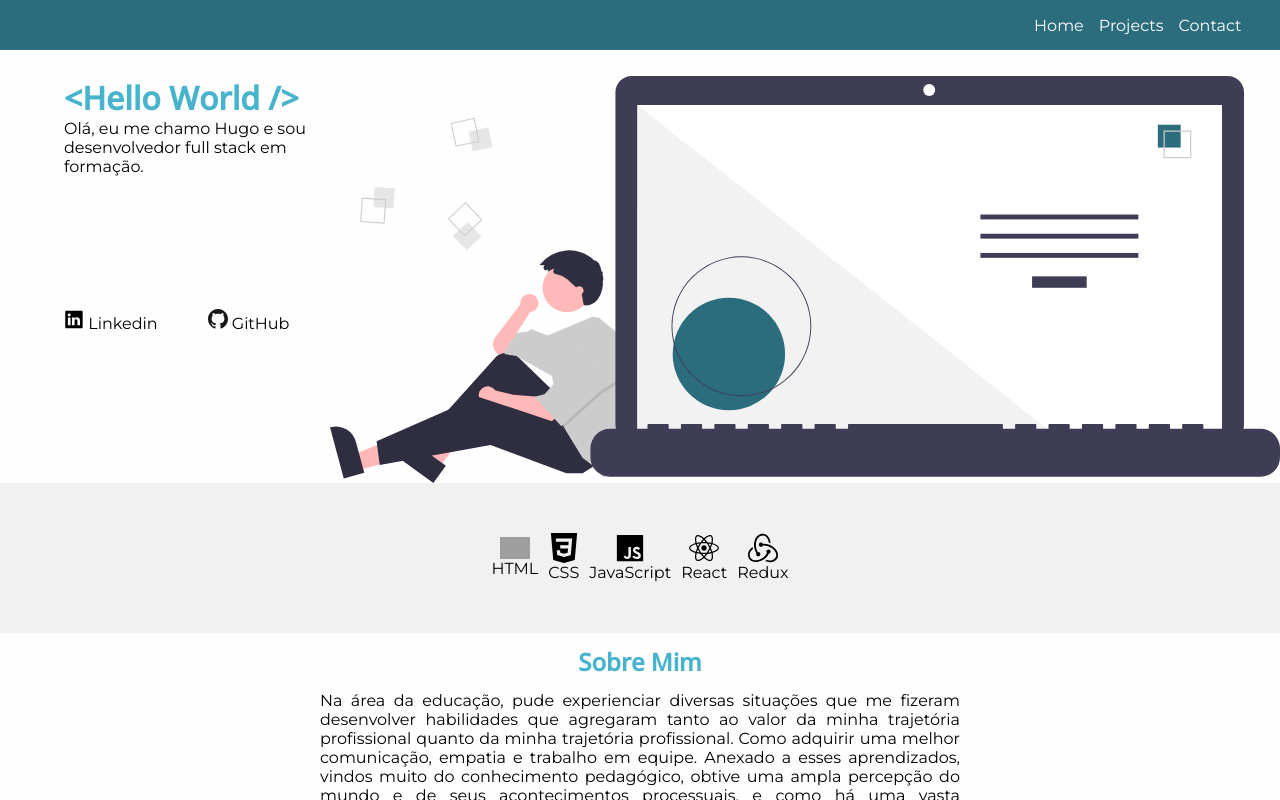
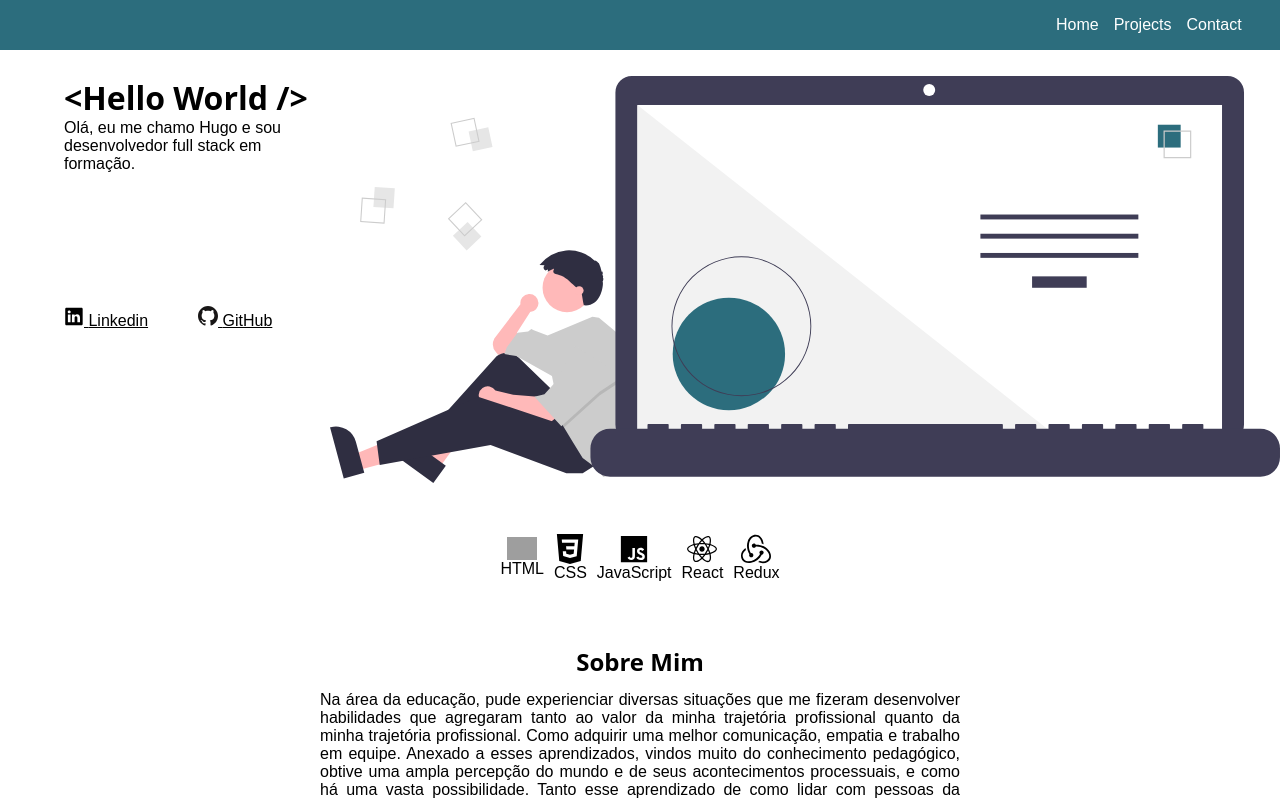
Before and after one commit to hgo19/hgo19.github.io, a React (Create React App) app: page / in a window 1280 px wide. Shown: the top 800 px of the page. Built offline with nearby package versions, Linux system fonts and the light colour scheme; grey boxes are pictures that could not be loaded.

Commit message:
refatorando aplicação para utilizar styled component. Header refatorado

```diff
--- a/src/App.jsx
+++ b/src/App.jsx
@@ -1,6 +1,8 @@
-import './App.css';
+// import './App.css';
 import React from 'react';
 import { Route, Switch } from 'react-router-dom';
+
+import GlobalStyle from './styles/GlobalStyle';
 
 import Home from './pages/Home';
 import Contact from './pages/Contact';
@@ -11,6 +13,7 @@
 function App() {
   return (
     <>
+      <GlobalStyle />
       <Header />
       <Switch>
         <Route exact path="/" component={ Home } />
--- a/src/components/Header.jsx
+++ b/src/components/Header.jsx
@@ -1,7 +1,12 @@
 import React, { useState } from 'react';
-import { Link } from 'react-router-dom';
 
-import '../styles/header.css';
+import {
+  HeaderContainer,
+  NavBarContainer,
+  HamburguerMenuButtons,
+  HamburgerMenu,
+  UlLinks,
+  NavLinks } from '../styles/styles';
 import menuHamburguer from '../files/images/menuIcon.svg';
 
 export default function Header() {
@@ -12,17 +17,17 @@
   };
 
   return (
-    <header className="header-container">
-      <nav className="navbar-container">
-        <div onClick={toggle} className="hamburguer-menu-container">
-          <img className="hamburger-menu" src={menuHamburguer} alt="menu hamburguer" />
-        </div>
-        <ul className={isToggled ? 'navbar-open' : 'navbar-links'}>
-          <Link to="/"><li>Home</li></Link>
-          <Link to="/projects"><li>Projects</li></Link>
-          <Link to="/contact"><li>Contact</li></Link>
-        </ul>
-      </nav>
-    </header>
+    <HeaderContainer>
+      <NavBarContainer>
+        <HamburguerMenuButtons type="button" onClick={toggle}>
+          <HamburgerMenu src={menuHamburguer} alt="menu hamburguer" />
+        </HamburguerMenuButtons>
+        <UlLinks>
+          <NavLinks to="/"><li>Home</li></NavLinks>
+          <NavLinks to="/projects"><li>Projects</li></NavLinks>
+          <NavLinks to="/contact"><li>Contact</li></NavLinks>
+        </UlLinks>
+      </NavBarContainer>
+    </HeaderContainer>
   );
 }
--- a/src/index.jsx
+++ b/src/index.jsx
@@ -1,6 +1,6 @@
 import React from 'react';
 import ReactDOM from 'react-dom/client';
-import './index.css';
+// import './index.css';
 import { BrowserRouter } from 'react-router-dom';
 import App from './App';
 
--- /dev/null
+++ b/src/styles/GlobalStyle.js
@@ -0,0 +1,23 @@
+import { createGlobalStyle } from "styled-components";
+
+const GlobalStyle = createGlobalStyle`
+@import url('https://fonts.googleapis.com/css2?family=Montserrat&family=Open+Sans:wght@500&display=swap');
+
+* {
+  box-sizing: border-box;
+  margin: 0;
+  padding: 0;
+}
+
+body {
+  background-color: var(--background-color);
+  // background-color: rgb(17, 17, 17);
+  font-family: 'Montserrat', sans-serif;
+}
+
+h1 {
+  font-family: 'Open Sans', sans-serif;
+}
+`;
+
+export default GlobalStyle;
--- /dev/null
+++ b/src/styles/styles.js
@@ -0,0 +1,50 @@
+import styled from "styled-components";
+import { Link } from "react-router-dom";
+
+const colors = {
+  backgroundColor: '#fefefe',
+  sectionColor: '#f1f1f1',
+  headerColor: '#2c6d7d',
+  titleColor: '#47b3cd',
+  textColor: '#000000',
+};
+
+
+export const HeaderContainer = styled.header`
+  background-color: ${colors.headerColor};
+  display: flex;
+  height: 50px;
+  justify-content: flex-end;
+  margin: 0;
+  top: 0;
+`;
+
+export const NavBarContainer = styled.nav`
+  align-items: center;
+  align-content: center;
+  display: flex;
+  margin-right: 3%;
+`;
+
+export const HamburguerMenuButtons = styled.button`
+  background-color: transparent;
+  border: none;
+  cursor: pointer;
+  display: none;
+`;
+
+export const HamburgerMenu = styled.img`
+  filter: invert(100%) sepia(0%) saturate(6%) hue-rotate(131deg)
+  brightness(103%) contrast(102%);
+`;
+
+export const UlLinks = styled.ul`
+  display: flex;
+  gap: 15px;
+  list-style: none;
+`;
+
+export const NavLinks = styled(Link)`
+  color: #fff;
+  text-decoration: none;
+`;
```
